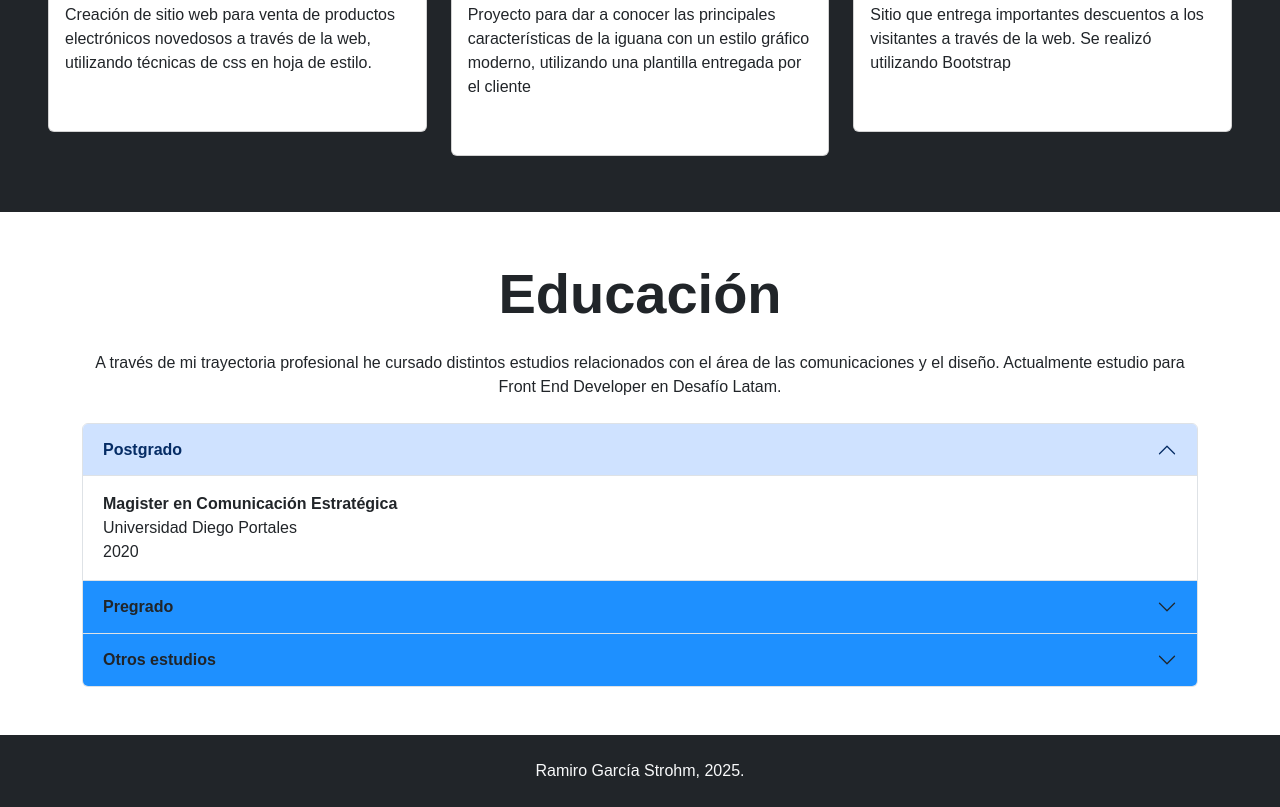
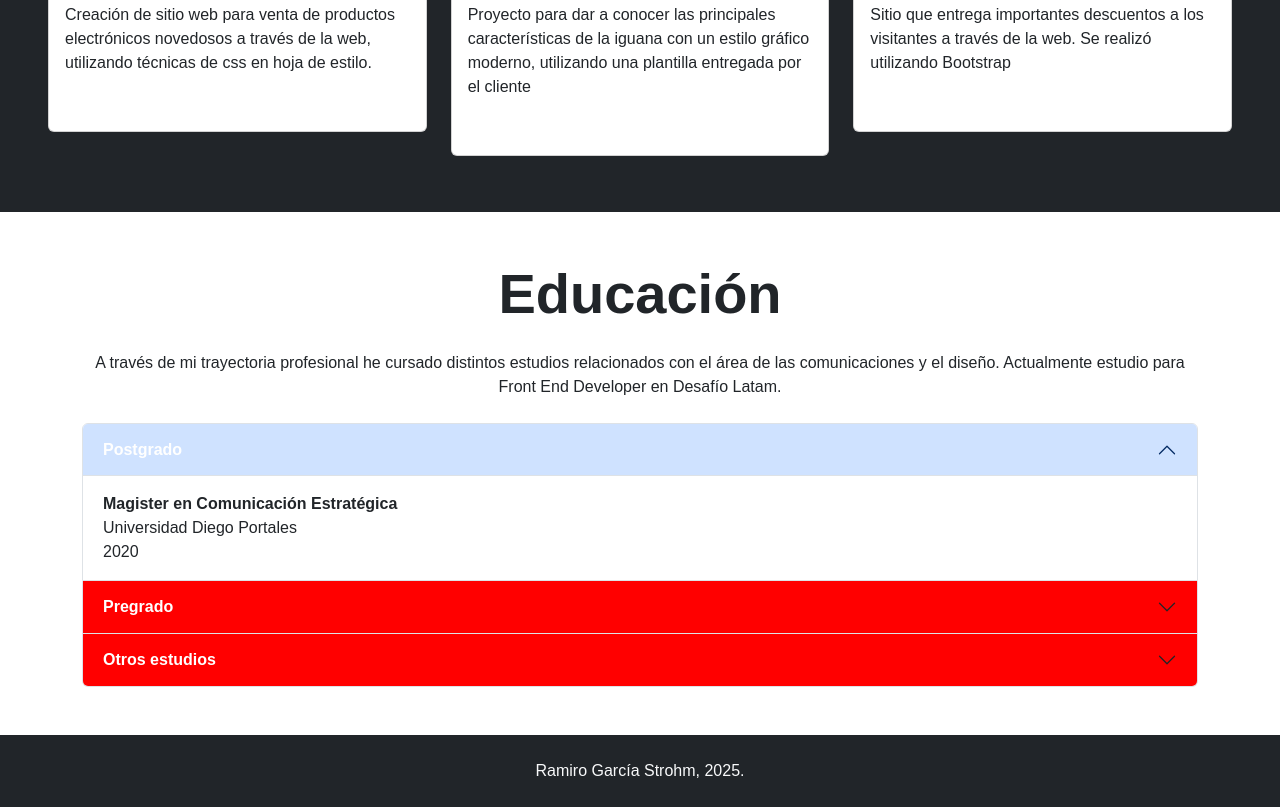
Before and after one commit to mraguilerag/greyw01f.github.io, a plain HTML site: page index.html in a window 1280 px wide. Shown: the part 1682-2489 px from the top of the page. Drawn offline with nearby package versions, Linux system fonts and the light colour scheme.

Commit message:
cambio colores

```diff
--- a/assets/css/style.css
+++ b/assets/css/style.css
@@ -65,4 +65,6 @@ h1 {
 
 .accordion-button {
   font-weight:bold;
-  background-color: dodgerblue;}
+  background-color: red;
+  color: white;
+}
--- a/index.html
+++ b/index.html
@@ -49,7 +49,7 @@
                     <br>He vivido la mayor parte de los cambios tecnológicos. <br>Conocí las máquinas de escribir, rebobiné cassetes con un lapiz bic, tuve cuenta de ICQ y sufrí cuando se caía el Messenger. Si tienes algún problema que tenga que ver con la Comunicación, análoga o digital, yo te puedo ayudar, poniendo toda mi experiencia a tu servicio.
                 </p> -->
                 <div class="mb-5 pb-5">
-                    <button class="btn btn-lg btn-success text-light me-4"><a href="#Mis-trabajos" id="boton1">Portafolio</a></button>
+                    <button class="btn btn-lg btn-danger text-light me-4"><a href="#Mis-trabajos" id="boton1">Portafolio</a></button>
 
                 </div>
             </div>
@@ -153,7 +153,7 @@
         <div class="accordion" id="accordionExample">
             <div class="accordion-item">
               <h2 class="accordion-header">
-                <button class="accordion-button" type="button" data-bs-toggle="collapse" data-bs-target="#collapseOne" aria-expanded="true" aria-controls="collapseOne">
+                <button class="accordion-button text-white" type="button" data-bs-toggle="collapse" data-bs-target="#collapseOne" aria-expanded="true" aria-controls="collapseOne">
                   Postgrado
                 </button>
               </h2>
```
